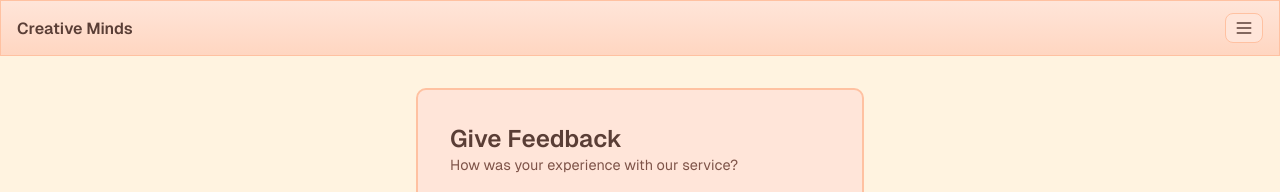
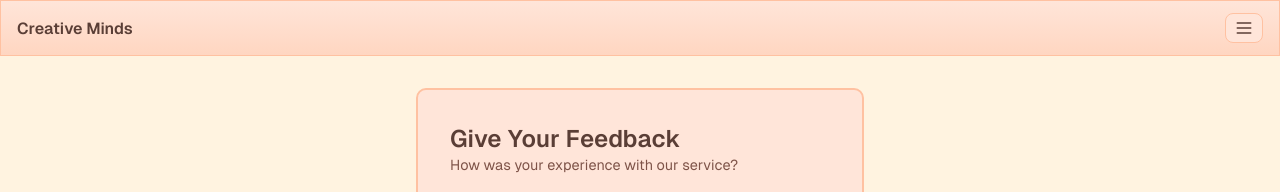
Before and after one commit to Vishal-Pattar/MindCare, a React (Create React App) app: page /feedback in a window 1280 px wide. Shown: the top 192 px of the page. Built offline with nearby package versions, Linux system fonts and the light colour scheme.

Commit message:
Updated Feedback.jsx

```diff
--- a/src/components/Feedback/Feedback.jsx
+++ b/src/components/Feedback/Feedback.jsx
@@ -47,7 +47,7 @@ const Feedback = () => {
 
   return (
     <div className="feedback__container">
-      <div className="feedback__title">Give Feedback</div>
+      <div className="feedback__title">Give Your Feedback</div>
       <div className="feedback__description">
         How was your experience with our service?
       </div>
```
